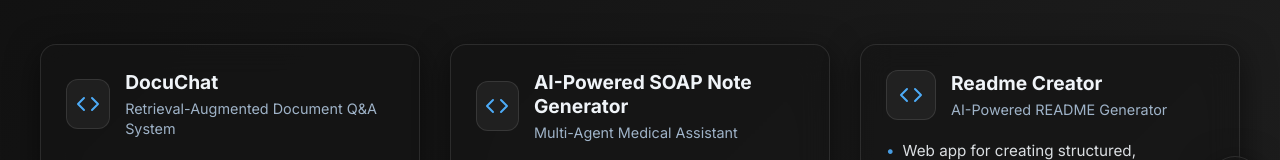
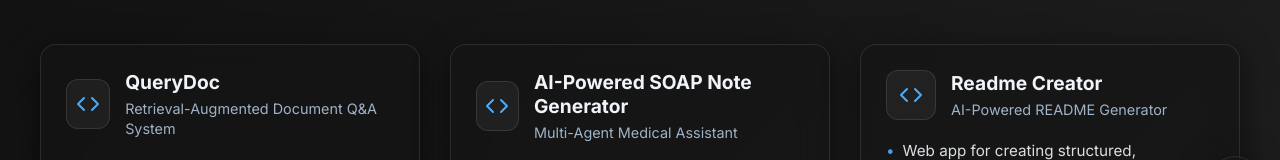
Before and after one commit to rahulapjs/folio, a React (Vite) app: page /projects in a window 1280 px wide. Shown: the part 219-379 px from the top of the page. Built offline with nearby package versions, Linux system fonts and the light colour scheme.

Commit message:
Rename project from 'DocuChat' to 'QueryDoc'

```diff
--- a/src/data/resume.ts
+++ b/src/data/resume.ts
@@ -56,7 +56,7 @@ export const resumeData = {
     ],
     projects: [
         {
-            title: "DocuChat",
+            title: "QueryDoc",
             subtitle: "Retrieval-Augmented Document Q&A System",
             tech: [
                 "React (Vite)",
@@ -74,7 +74,7 @@ export const resumeData = {
                 "Modern single-page UI with API-key-first flow, document upload, and chat interface",
                 "Clear separation of vector storage and chunk metadata for accurate context grounding"
             ],
-            github: "https://github.com/rahulapjs/docuchat"
+            github: "https://github.com/rahulapjs/QueryDoc"
         },
         {
             title: "AI-Powered SOAP Note Generator",
```
